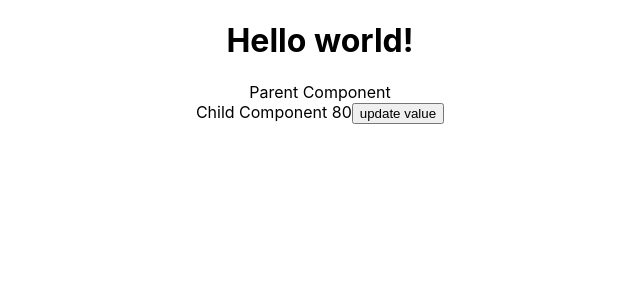
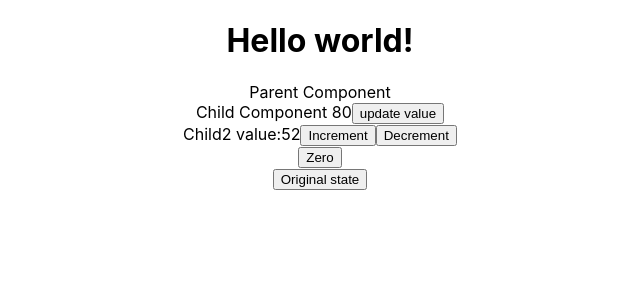
Before and after one commit to mumtazmaqsood/hooks, a React (Create React App) app: page / in a window 1280 px wide. Shown: the top 300 px of the page, without its empty margins (320-960 px from the left). Built offline with nearby package versions, Linux system fonts and the light colour scheme.

Commit message:
reducer function written and used in child2

```diff
--- /dev/null
+++ b/src/Child2.js
@@ -0,0 +1,22 @@
+import React, { useReducer } from 'react';
+import numberReducer from './numberReducer'
+function Child2(){
+    let [state, dispatch] = useReducer(numberReducer, 52);
+
+    return(
+        <div>
+            Child2 value:
+            {state}
+            <button onClick={()=> { dispatch({type:"INCREMENT"});}}>Increment</button>
+
+            <button onClick= { ()=> { dispatch({type:"DECREMENT"});}}> Decrement</button>
+            <br />
+            <button onClick={ ()=> {dispatch({type:"Zero"});}}>Zero</button>
+            <br />
+            <button onClick={ ()=> {dispatch({type:"Default", value:52}) ;}}>Original state</button>
+        </div>
+    );
+
+}
+
+export default Child2;
--- a/src/Parent.js
+++ b/src/Parent.js
@@ -1,6 +1,7 @@
 
 import React from 'react';
 import Child from './Child'
+import Child2 from './Child2';
 
 //through props data can be shared accross components
 
@@ -9,6 +10,7 @@ function Parent(props) {
         <div>
             Parent Component
             <Child />
+            <Child2 />
         </div>
     );
 }
--- /dev/null
+++ b/src/numberReducer.js
@@ -0,0 +1,20 @@
+
+
+//reducer function it will call in child2 compoment
+const numberReducer = (state , action) => {
+    switch (action.type) {
+        case 'INCREMENT':
+            return state + 1
+
+        case 'DECREMENT':
+            return state - 1;
+
+        case 'Zero':
+            return state = 0;
+
+        case 'Default':
+            return action.value;
+    }
+}
+
+export default numberReducer;
```
Also changed, not shown: 1 other file (tests, documents, lock files or other folders).
